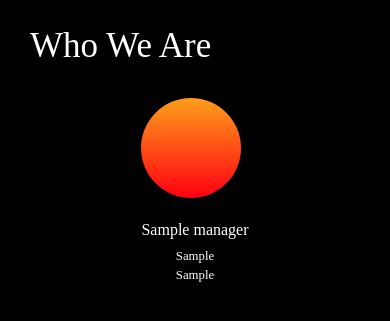
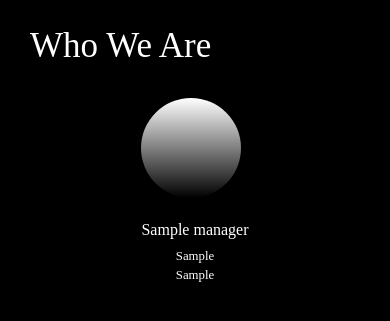
Before and after one commit to autumndr3ams/sogang-likelion-recruit2021, a Django app: template templates/recruit/sglioninfo.html in a window 390 px wide. Shown: the part 56-377 px from the top of the page. Run offline with Django 3.2, Linux system fonts and the light colour scheme; the template is opened without the code that fills it: most values are stand-ins (such as "Sample title", 1, 10 or a date in 2020); parts of the project's set-up code (start-up, migrations or seed data) failed here and were passed over; some libraries are stand-ins or nearby versions; some web fonts are replaced.

```diff
--- a/static/css/sglioninfo.css
+++ b/static/css/sglioninfo.css
@@ -43,7 +43,7 @@ body{
   width: 200px;
   height: 200px;
   border-radius:50%;
-  background: linear-gradient(to bottom, #FF9E1B, #ff0011);
+  background: linear-gradient(to bottom, #ffffff, #000000);
   /* margin-top: 10px; */
 }
 .circle img{
@@ -90,7 +90,7 @@ br{
     width: 100px;
     height: 100px;
     border-radius:50%;
-    background: linear-gradient(to bottom, #FF9E1B, #ff0011);
+
     /* margin-top: 10px; */
   }
   .circle img{
```
Also changed, not shown: uploads/profile_img/8기_박유림.png (added), uploads/profile_img/8기_박준형.png (added), uploads/profile_img/8기_박혜리.png (added), uploads/profile_img/8기_성유진.png (added), uploads/profile_img/8기_안서진.png (added), uploads/profile_img/8기_안재연.png (added), uploads/profile_img/8기_윤다영.png (added), uploads/profile_img/8기_임하은.png (added).
